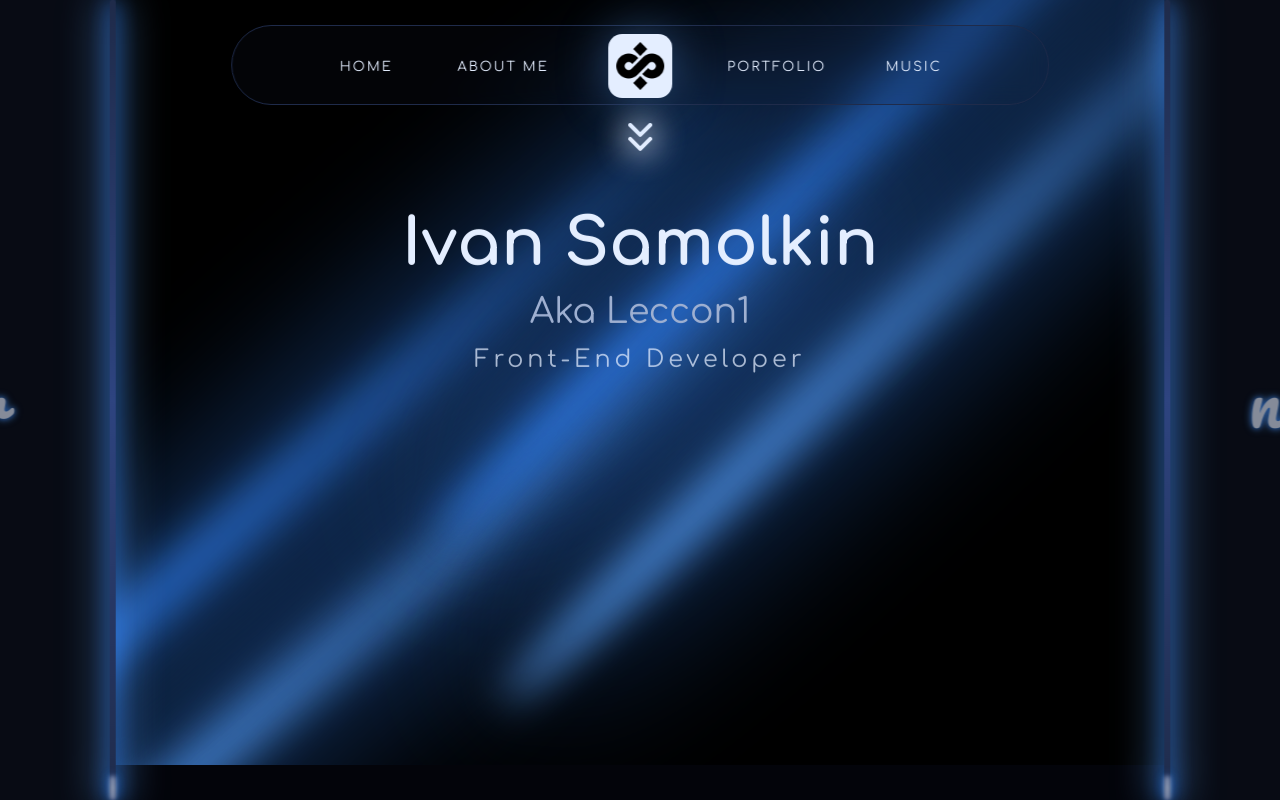
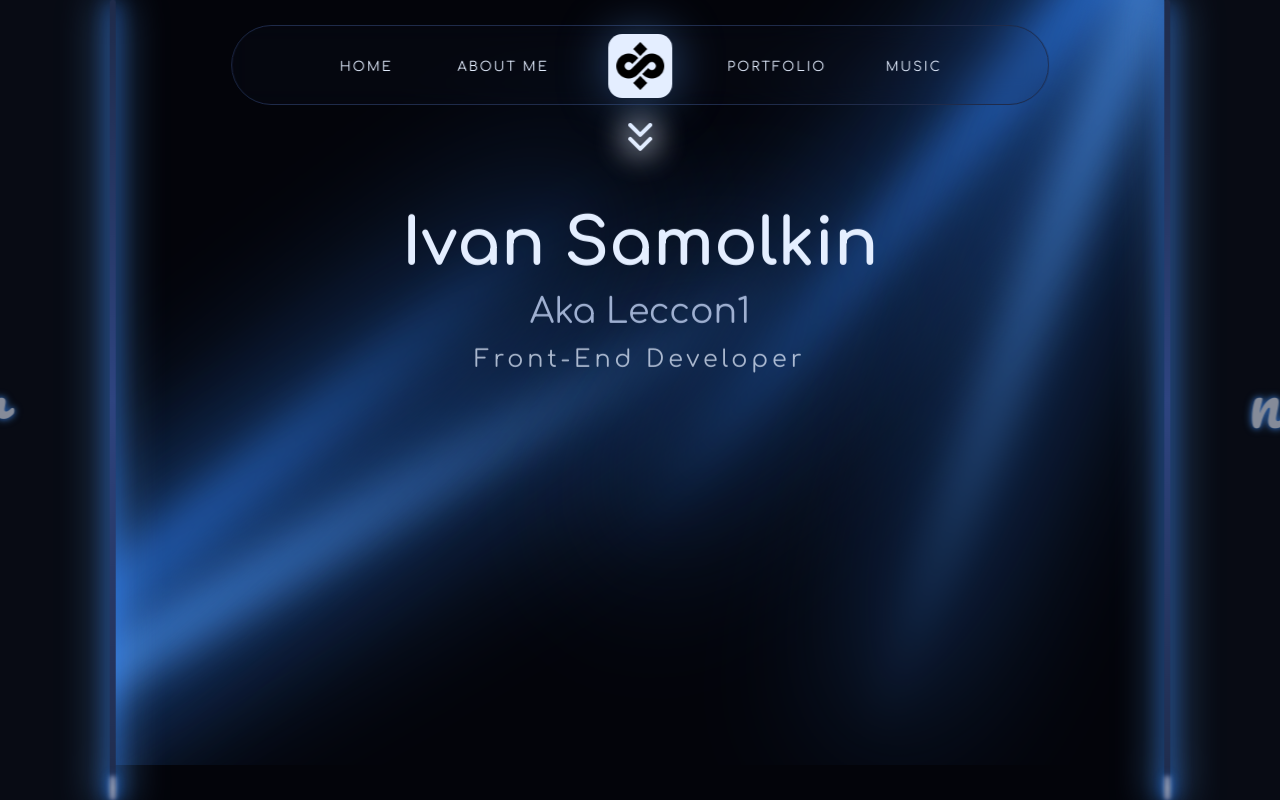
Before and after one commit to Leccon1/eternity-portfolio, a React (Vite) app: page / in a window 1280 px wide. Shown: the top 800 px of the page. Built offline with nearby package versions, Linux system fonts and the light colour scheme.

Commit message:
style: the positions are specified for bg glow

```diff
--- a/src/components/common/Hero/hero.module.scss
+++ b/src/components/common/Hero/hero.module.scss
@@ -5,25 +5,25 @@ $color-accent: color(color-accent, 'dark');
 $color-accent-light: color.adjust($color-accent, $lightness: 15%);
 $color-accent-alt: color(color-accent-alt, 'dark');
 
-@keyframes floatLeft {
-  0%,
-  100% {
-    transform: rotate(-45deg) translate(0, 0);
-  }
-  50% {
-    transform: rotate(-40deg) translate(20px, -10px);
-  }
-}
+// @keyframes floatLeft {
+//   0%,
+//   100% {
+//     transform: rotate(-45deg) translate(0, 0);
+//   }
+//   50% {
+//     transform: rotate(-40deg) translate(20px, -10px);
+//   }
+// }
 
-@keyframes floatRight {
-  0%,
-  100% {
-    transform: rotate(135deg) translate(0, 0);
-  }
-  50% {
-    transform: rotate(137deg) translate(-20px, 10px);
-  }
-}
+// @keyframes floatRight {
+//   0%,
+//   100% {
+//     transform: rotate(135deg) translate(0, 0);
+//   }
+//   50% {
+//     transform: rotate(137deg) translate(-20px, 10px);
+//   }
+// }
 
 .hero {
   position: relative;
@@ -32,7 +32,7 @@ $color-accent-alt: color(color-accent-alt, 'dark');
   justify-content: center;
   align-items: center;
   overflow: hidden;
-  background: #000;
+  background: var(--color-bg);
 
   &__bg {
     position: absolute;
@@ -68,29 +68,29 @@ $color-accent-alt: color(color-accent-alt, 'dark');
   }
 
   .glow_1 {
-    left: -20%;
-    bottom: 15%;
+    left: -30%;
+    bottom: 20%;
     background: linear-gradient(to right, $color-accent-alt, transparent);
-    animation: floatLeft 15s infinite ease-in-out;
+    transform: rotate(330deg);
   }
   .glow_2 {
-    left: -25%;
-    bottom: 35%;
+    left: -40%;
+    bottom: 20%;
     background: linear-gradient(to right, $color-accent, transparent);
-    animation: floatLeft 20s infinite ease-in-out reverse;
+    transform: rotate(320deg);
   }
 
   .glow_3 {
-    right: -20%;
-    top: 15%;
+    right: -30%;
+    top: 10%;
     background: linear-gradient(to left, $color-accent, transparent);
-    animation: floatRight 18s infinite ease-in-out;
+    transform: rotate(310deg);
   }
   .glow_4 {
-    right: -25%;
-    top: 35%;
+    right: -35%;
+    top: 20%;
     background: linear-gradient(to left, $color-accent-alt, transparent);
-    animation: floatRight 22s infinite ease-in-out reverse;
+    transform: rotate(290deg);
   }
 
   &__content {
```
